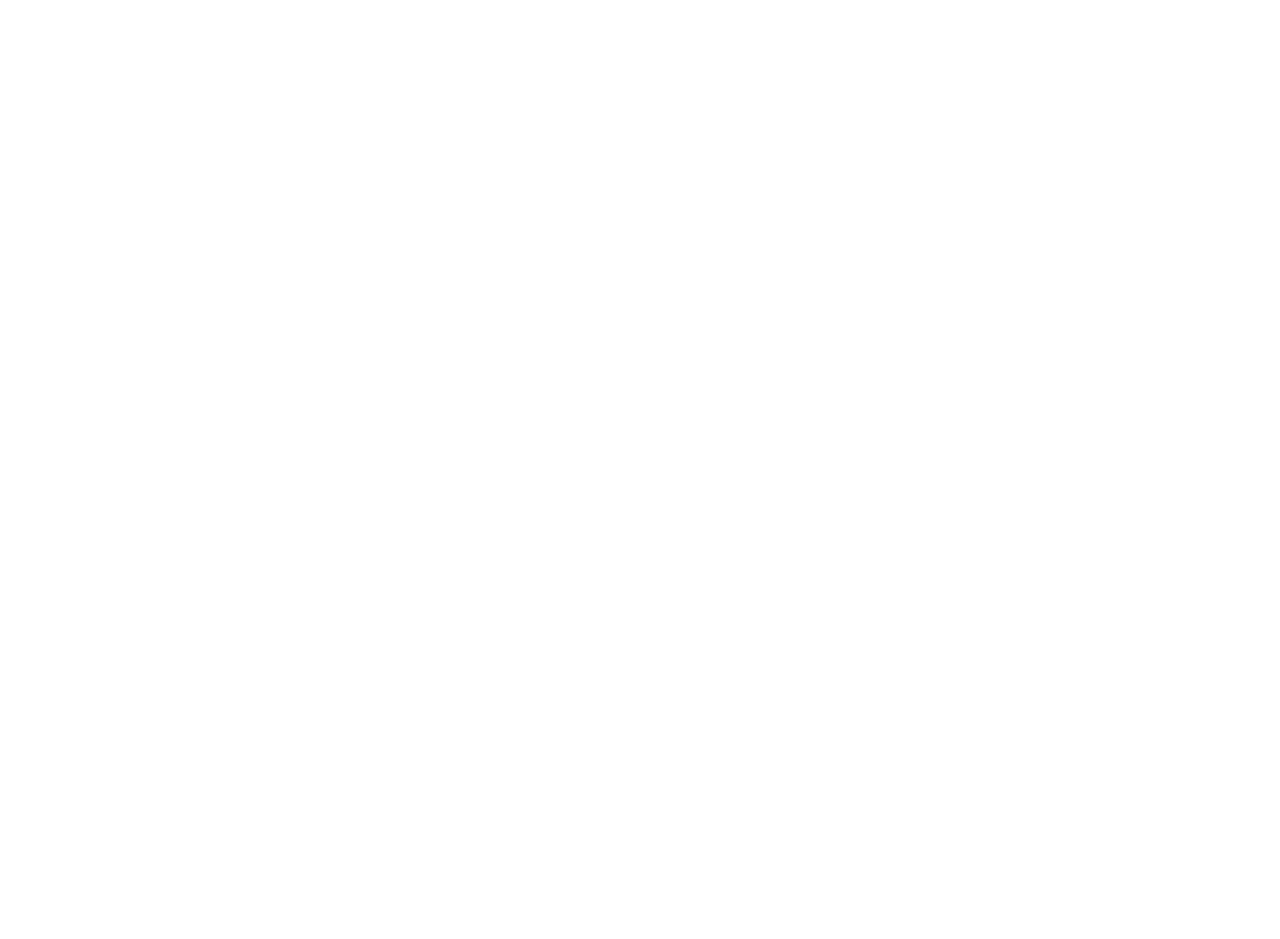
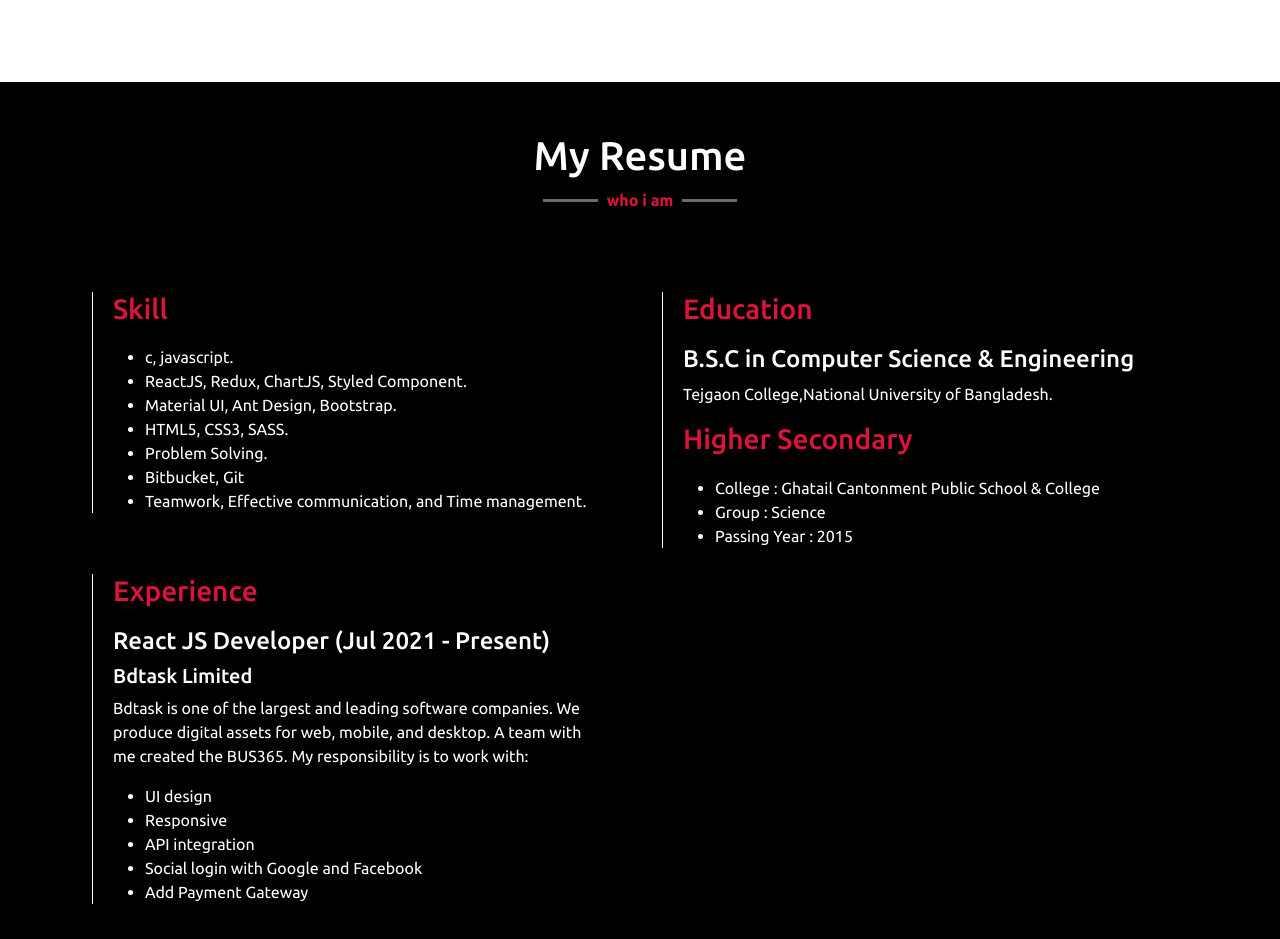
Before and after one commit to mehedi-hasan-anik/new_portfolio, a React (Create React App) app: page / in a window 1280 px wide. Shown: the part 1580-2519 px from the top of the page. Before the commit the page ends 1662 px from the top, so only its background shows below. Built offline with nearby package versions, Linux system fonts and the light colour scheme.

Commit message:
done resume section

```diff
--- a/src/components/Tittle/Title.styles.css
+++ b/src/components/Tittle/Title.styles.css
@@ -15,7 +15,7 @@
   right: 75px;
   width: 55px;
   height: 3px;
-  background: #111;
+  background: rgb(110, 106, 106);
 }
 .sub_title span::after {
   content: "";
@@ -24,5 +24,5 @@
   left: 75px;
   width: 55px;
   height: 3px;
-  background: #111;
+  background: rgb(110, 106, 106);
 }
--- a/src/components/Tittle/index.jsx
+++ b/src/components/Tittle/index.jsx
@@ -1,10 +1,12 @@
 import React from "react";
 import "./Title.styles.css";
 
-const Tittle = ({ title, sub_title }) => {
+const Tittle = ({ title, sub_title, ...styles }) => {
   return (
     <div>
-      <h2 className="title">{title}</h2>
+      <h2 className="title" style={styles}>
+        {title}
+      </h2>
       <p className="sub_title">
         <span>{sub_title}</span>
       </p>
--- a/src/pages/Home/index.jsx
+++ b/src/pages/Home/index.jsx
@@ -2,6 +2,7 @@
 import Header from "../../components/Header";
 import Hero from "../../components/Hero";
 import About from "../../pages/About";
+import Resume from "../Resume";
 import "./Home.styles.css";
 
 const Home = () => {
@@ -10,6 +11,7 @@
       <Header />
       <Hero />
       <About />
+      <Resume />
     </div>
   );
 };
--- a/src/pages/Resume/Resume.styles.css
+++ b/src/pages/Resume/Resume.styles.css
@@ -0,0 +1,18 @@
+.resume_wrapper {
+  background: black;
+  padding: 50px 0px;
+  color: white;
+}
+.innner_resume_wrapper {
+  margin-top: 70px;
+}
+.single_border {
+  padding: 0px 20px;
+  margin: 10px;
+  border-left: 1px solid white;
+  text-align: left;
+}
+.single_border h3 {
+  color: crimson;
+  margin-bottom: 20px;
+}
--- a/src/pages/Resume/index.jsx
+++ b/src/pages/Resume/index.jsx
@@ -1,10 +1,65 @@
 import React from "react";
+import Tittle from "../../components/Tittle";
 import "./Resume.styles.css";
 
 const Resume = () => {
   return (
-    <div>
-      <h1>Resume</h1>
+    <div className="resume_wrapper">
+      <Tittle title="My Resume" sub_title="who i am" color="white" />
+      <div className="container">
+        <div className="row innner_resume_wrapper">
+          <div className="col-md-6">
+            <div className="single_border">
+              <h3>Skill</h3>
+              <ul>
+                <li> c, javascript.</li>
+                <li>ReactJS, Redux, ChartJS, Styled Component.</li>
+                <li> Material UI, Ant Design, Bootstrap.</li>
+                <li> HTML5, CSS3, SASS.</li>
+                <li>Problem Solving.</li>
+                <li>Bitbucket, Git</li>
+                <li>Teamwork, Effective communication, and Time management.</li>
+              </ul>
+            </div>
+          </div>
+          <div className="col-md-6">
+            <div className="single_border">
+              <h3>Education</h3>
+              <div className="bsc">
+                <h4>B.S.C in Computer Science & Engineering</h4>
+                <p>Tejgaon College,National University of Bangladesh.</p>
+              </div>
+              <div className="hsc">
+                <h3>Higher Secondary</h3>
+                <ul>
+                  <li>College : Ghatail Cantonment Public School & College</li>
+                  <li>Group : Science</li>
+                  <li>Passing Year : 2015</li>
+                </ul>
+              </div>
+            </div>
+          </div>
+          <div className="col-md-6 ">
+            <div className="single_border">
+              <h3>Experience</h3>
+              <h4>React JS Developer (Jul 2021 - Present) </h4>
+              <h5>Bdtask Limited</h5>
+              <p>
+                Bdtask is one of the largest and leading software companies. We
+                produce digital assets for web, mobile, and desktop. A team with
+                me created the BUS365. My responsibility is to work with:
+              </p>
+              <ul>
+                <li>UI design</li>
+                <li>Responsive</li>
+                <li>API integration</li>
+                <li>Social login with Google and Facebook</li>
+                <li>Add Payment Gateway</li>
+              </ul>
+            </div>
+          </div>
+        </div>
+      </div>
     </div>
   );
 };
```
